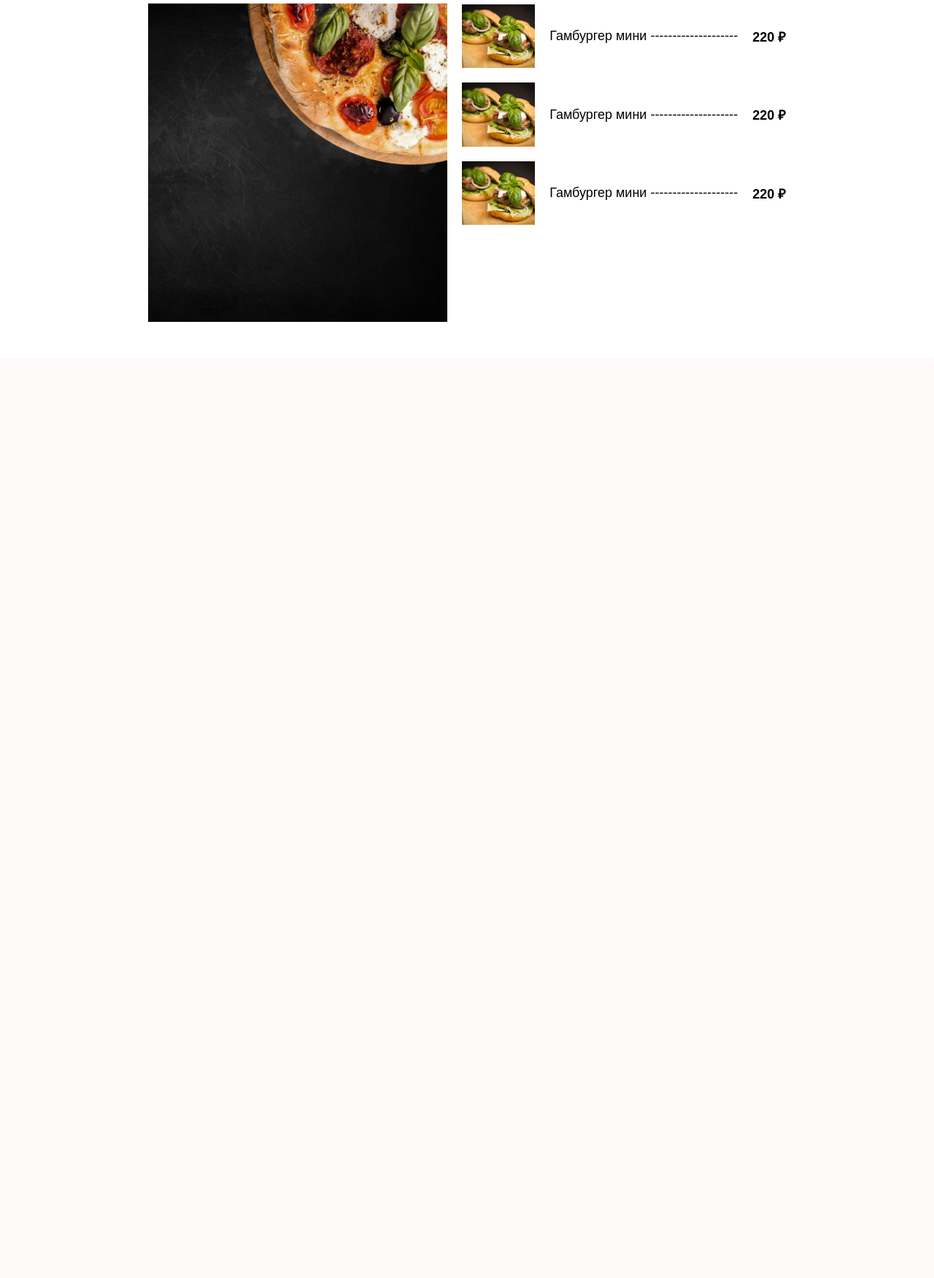
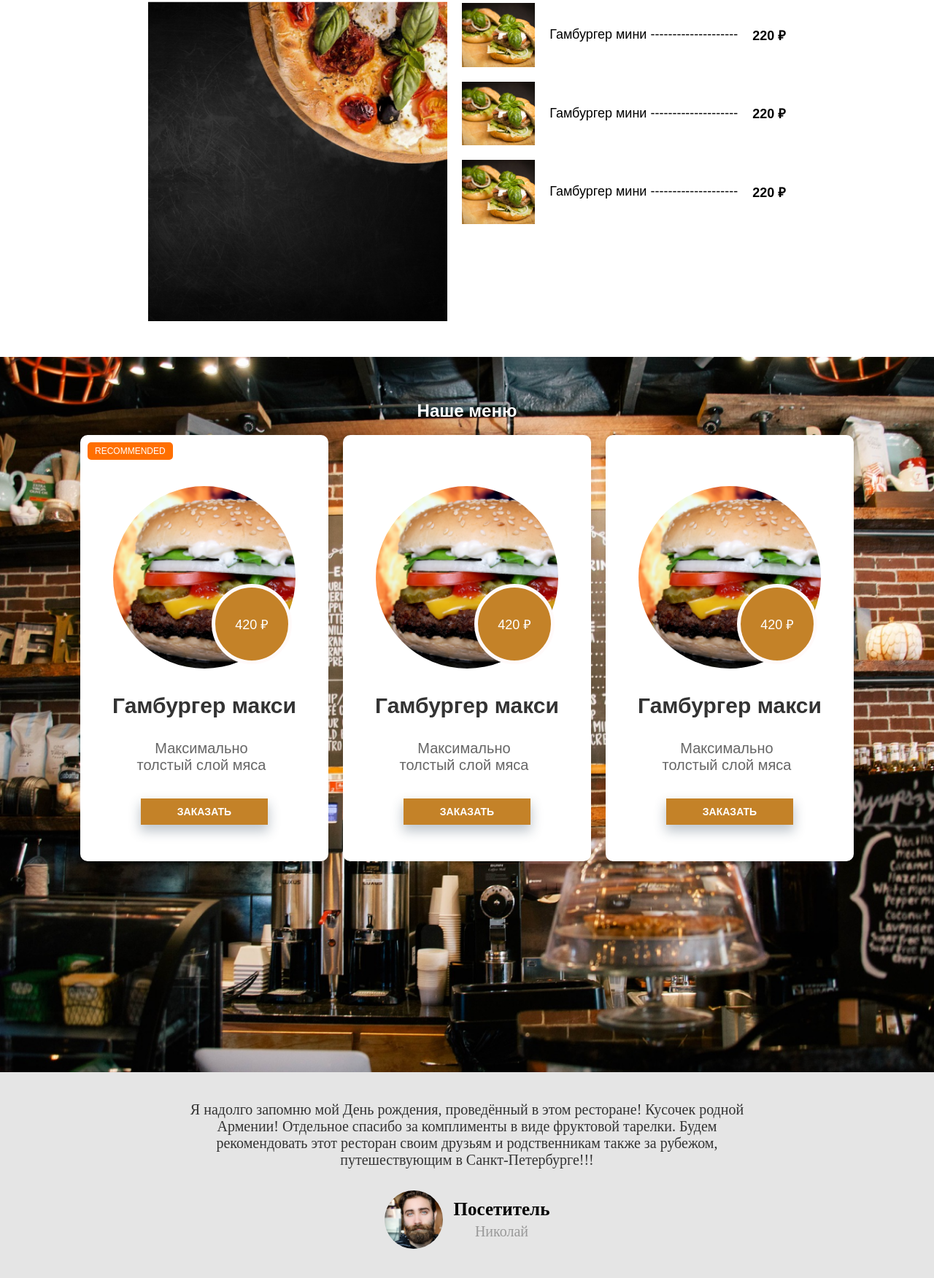
Before and after one commit to oTTeMuCt/DjangoProject, a Django app: template backend/app/menu/templates/landing_page.html in a window 1280 px wide. Shown: the part 2178-3929 px from the top of the page at 73% size. Before the commit the page ends 2619 px from the top, so only its background shows below. Run offline with Django 5.2, Linux system fonts and the light colour scheme; the template is opened without the code that fills it, so the values that code supplies are empty; parts of the project's set-up code (start-up, migrations or seed data) failed here and were passed over.

Commit message:
addend mune of dishes

```diff
--- a/backend/app/menu/templates/landing_page.html
+++ b/backend/app/menu/templates/landing_page.html
@@ -8,4 +8,5 @@
 {% include 'history.html' %}
 {% include 'banner.html' %}
 {% include 'dishes.html' %}
+{% include 'menu.html' %}
 {% endblock content %}
--- /dev/null
+++ b/backend/app/menu/templates/menu.html
@@ -0,0 +1,196 @@
+{% load static %}
+
+<style>
+    .menu-section-sc {
+
+        position: relative;
+        top: 600px;
+        font-family: Arial, sans-serif;
+        text-align: center;
+        justify-content: center;
+        align-items: center;
+        padding: 40px 20px;
+        background-image: url({% static 'imgs/bar-banner.png' %});
+        background-size: cover;
+        color: white;
+        height:900px;
+    }
+
+    .menu-section h2 {
+        font-size: 40px;
+        margin-bottom: 100px;
+    }
+
+    .menu-cards {
+        display: flex;
+        justify-content: center;
+        gap: 20px;
+        flex-wrap: wrap;
+    }
+
+    .menu-card {
+        background-color: white;
+        width: 300px;
+        border-radius: 10px;
+        box-shadow: 0 0 10px rgba(0, 0, 0, 0.1);
+        padding: 20px;
+        text-align: center;
+        align-items: center;
+        justify-content: center;
+        position: relative;
+    }
+
+    .recommended {
+        position: absolute;
+        top: 10px;
+        left: 10px;
+        background-color: #FF6F00;
+        color: white;
+        padding: 5px 10px;
+        border-radius: 5px;
+        font-size: 12px;
+    }
+
+    .menu-image {
+        position: relative;
+        top: 50px;
+        width: 250px;
+        height: 250px;
+        border-radius: 50%;
+        margin: 0 auto;
+    }
+
+    .price-circle {
+        position: absolute;
+        background-color: #C48228;
+        color: white;
+        border-radius: 50%;
+        width: 100px;
+        height: 100px;
+        display: flex;
+        z-index: 1;
+        bottom: 250px;
+        left: 180px;
+        border: snow solid 5px;
+        justify-content: center;
+        align-items: center;
+        margin: -30px auto 20px auto;
+        font-size: 18px;
+    }
+
+    .menu-card h3 {
+        position: relative;
+        top: 70px;
+        color: #333;
+        font-size: 30px;
+        margin: 10px 0;
+    }
+
+    .menu-card p {
+        position: relative;
+        top: 80px;
+        left: 17%;
+        width: 190px;
+        height: 170px;
+        color: #666;
+        font-size: 20px;
+        margin-bottom: 20px;
+        align-items: center;
+    }
+
+    .order-btn {
+        position: relative;
+        bottom: 30px;
+        background-color: #C48228;
+        color: white;
+        border: none;
+        padding: 10px 50px;
+        cursor: pointer;
+        font-size: 14px;
+        -webkit-box-shadow: 0px 8px 16px 1px rgba(34, 60, 80, 0.29);
+        -moz-box-shadow: 0px 8px 16px 1px rgba(34, 60, 80, 0.29);
+        box-shadow: 0px 8px 16px 1px rgba(34, 60, 80, 0.29);
+    }
+
+    .order-btn:hover {
+        background-color: #A9651A;
+    }
+
+    .testimonial-section {
+        position: relative;
+        top: 600px;
+        background-color: #E5E5E5;
+        padding: 40px 20px;
+        text-align: center;
+    }
+
+    .testimonial-section p {
+        font-size: 20px;
+        color: #333;
+        max-width: 800px;
+        margin: 0 auto 30px auto;
+    }
+
+    .testimonial-author {
+        display: flex;
+        align-items: center;
+        justify-content: center;
+        gap: 15px;
+    }
+
+    .author-image {
+        width: 80px;
+        height: 80px;
+        border-radius: 50%;
+    }
+
+    .testimonial-author div h4 {
+        font-size: 25px;
+        margin: 0;
+    }
+
+    .testimonial-author div p {
+        font-size: 20px;
+        color: #999;
+        margin: 5px 0 0 0;
+    }
+
+</style>
+    <div class="menu-section-sc">
+        <h2>Наше меню</h2>
+        <div class="menu-cards">
+            <div class="menu-card">
+                <div class="recommended">RECOMMENDED</div>
+                <img src="{% static 'imgs/burger.png' %}" alt="" class="menu-image">
+                <div class="price-circle">420 ₽</div>
+                <h3>Гамбургер макси</h3>
+                <p>Максимально толстый слой мяса</p>
+                <button class="order-btn">ЗАКАЗАТЬ</button>
+            </div>
+            <div class="menu-card">
+                <img src="{% static 'imgs/burger.png' %}" alt="" class="menu-image">
+                <div class="price-circle">420 ₽</div>
+                <h3>Гамбургер макси</h3>
+                <p>Максимально толстый слой мяса</p>
+                <button class="order-btn">ЗАКАЗАТЬ</button>
+            </div>
+            <div class="menu-card">
+                <img src="{% static 'imgs/burger.png' %}" alt="" class="menu-image">
+                <div class="price-circle">420 ₽</div>
+                <h3>Гамбургер макси</h3>
+                <p>Максимально толстый слой мяса</p>
+                <button class="order-btn">ЗАКАЗАТЬ</button>
+            </div>
+        </div>
+    </div>
+
+    <div class="testimonial-section">
+        <p>Я надолго запомню мой День рождения, проведённый в этом ресторане! Кусочек родной Армении! Отдельное спасибо за комплименты в виде фруктовой тарелки. Будем рекомендовать этот ресторан своим друзьям и родственникам также за рубежом, путешествующим в Санкт-Петербурге!!!</p>
+        <div class="testimonial-author">
+            <img src="{% static 'imgs/author.png' %}" alt="Посетитель Николай" class="author-image">
+            <div>
+                <h4>Посетитель</h4>
+                <p>Николай</p>
+            </div>
+        </div>
+    </div>
--- a/backend/app/templates/base.html
+++ b/backend/app/templates/base.html
@@ -9,6 +9,12 @@
   {% block title %}
   <title>NFTs</title>
   {% endblock %}
+  <style>
+    body {
+      margin: 0;
+      padding: 0;
+    }
+  </style>
 
   {% block css %}
 
```
Also changed, not shown: backend/app/static/imgs/author.png (added), backend/app/static/imgs/bar-banner.png (added), backend/app/static/imgs/burger.png (added).
